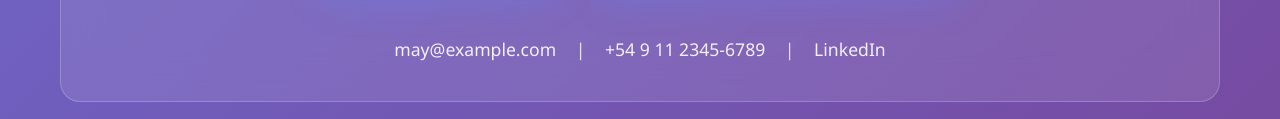
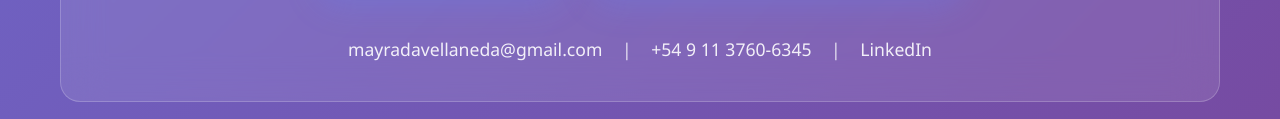
Before and after one commit to Malwgerez/cuarto, a plain HTML site: page index.html in a window 1280 px wide. Shown: the part 1961-2080 px from the top of the page. Drawn offline with Linux system fonts and the light colour scheme.

Commit message:
Update index.html

```diff
--- a/index.html
+++ b/index.html
@@ -3,7 +3,7 @@
 <head>
     <meta charset="UTF-8">
     <meta name="viewport" content="width=device-width, initial-scale=1.0">
-    <title>Portafolio Profesional - May [Apellido]</title>
+    <title>Portafolio Profesional - May Avellaneda</title>
     <style>
         * {
             margin: 0;
@@ -462,14 +462,14 @@
         <div class="cta-section">
             <h2 style="color: white; margin-bottom: 20px; font-size: 2rem;">¿Listo para transformar tu negocio?</h2>
             <p style="color: rgba(255,255,255,0.9); margin-bottom: 30px; font-size: 1.1rem;">Hablemos sobre cómo puedo ayudarte a optimizar tus procesos y potenciar tu productividad</p>
-            <a href="mailto:may@example.com" class="cta-button">📧 Contactar ahora</a>
+            <a href="mailto:mayradavellaneda@gmail.com" class="cta-button">📧 Contactar ahora</a>
             <a href="#" class="cta-button">📋 Descargar portafolio completo</a>
 
             <div class="contact-info">
                 <p style="margin-top: 30px; font-size: 1.1rem;">
-                    <a href="mailto:may@example.com">may@example.com</a> |
-                    <a href="tel:+5491234567890">+54 9 11 2345-6789</a> |
-                    <a href="https://linkedin.com/in/may" target="_blank">LinkedIn</a>
+                    <a href="mailto:mayradavellaneda@gmail.com">mayradavellaneda@gmail.com</a> |
+                    <a href="tel:+5491137606345">+54 9 11 3760-6345</a> |
+                    <a href="https://linkedin.com/in/mayra-denise-avellaneda" target="_blank">LinkedIn</a>
                 </p>
             </div>
         </div>
```
